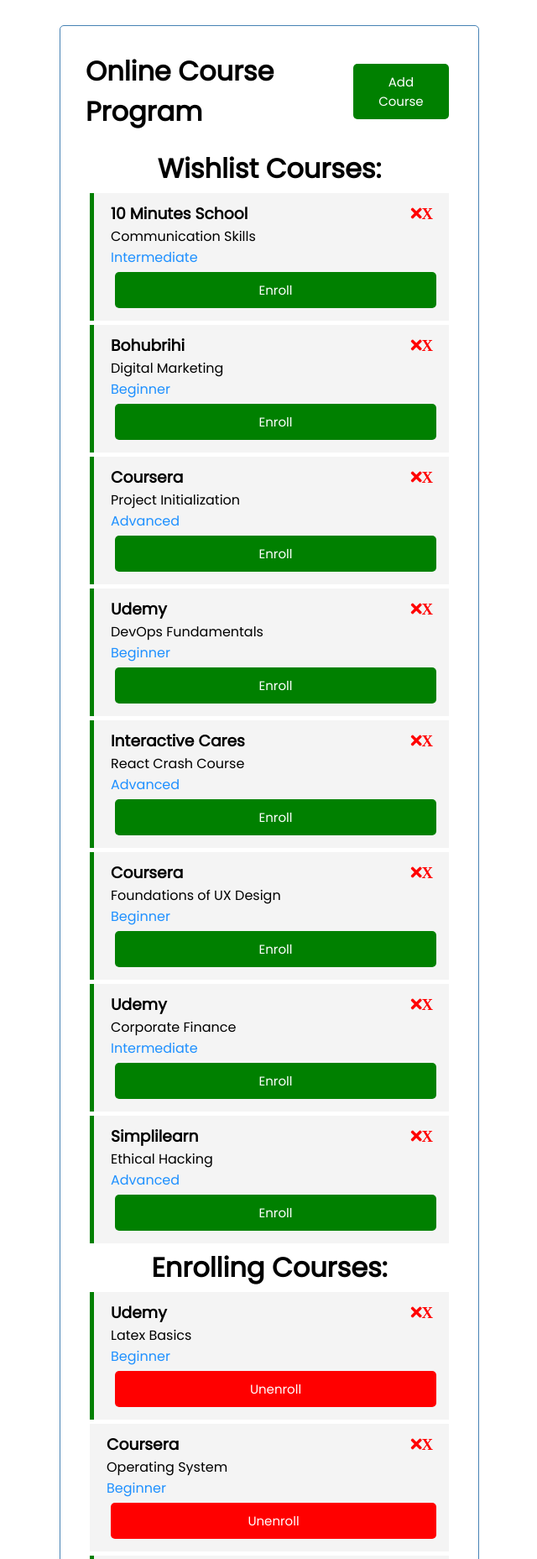
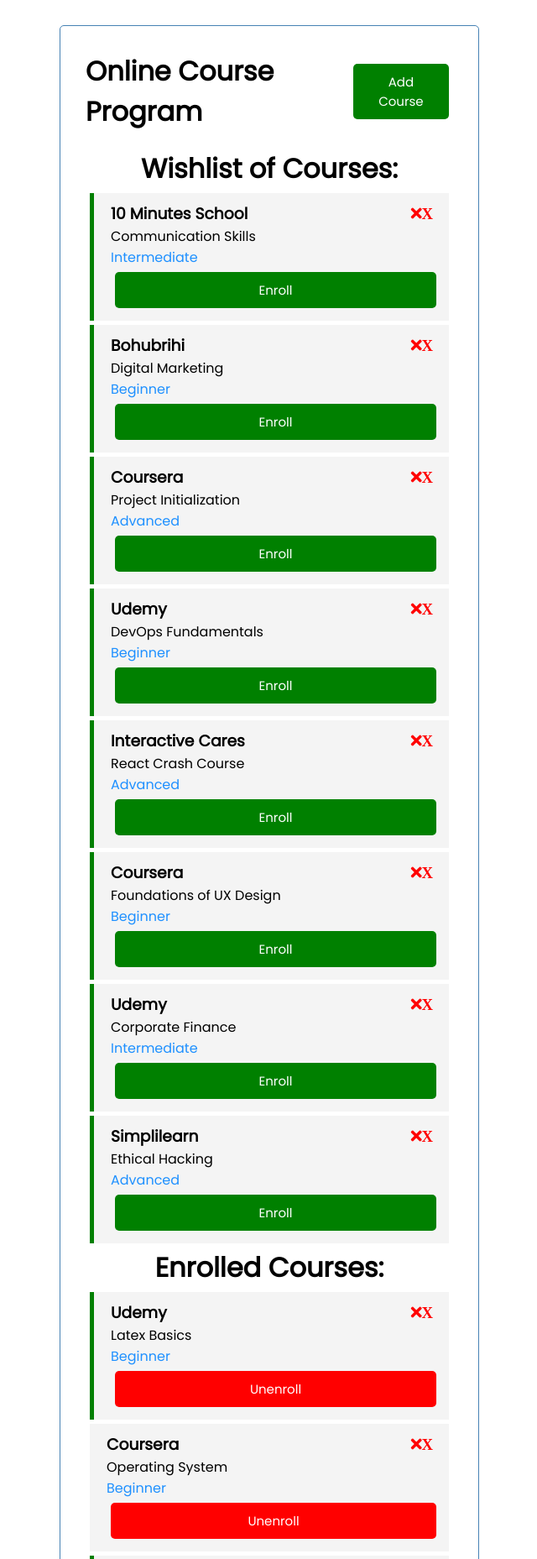
Before and after one commit to rakib3004/course-shopping, a Vue app: page / in a window 1280 px wide. Shown: the top 1857 px of the page at 84% size, without its empty margins (319-959 px from the left). Built offline with nearby package versions, Linux system fonts and the light colour scheme; a small style sheet from the web is missing.

Commit message:
complete 11th novermber task

```diff
--- a/src/components/ShowTasks.vue
+++ b/src/components/ShowTasks.vue
@@ -1,6 +1,6 @@
 <template>
 <header>
-    <h1 class="enroll-section">Enrolling Courses: </h1>
+    <h1 class="enroll-section">Enrolled Courses: </h1>
     <div :key="task.id" v-for="task in tasks">
     <div v-if="task.isEnrolled==true">
     <Task @toggle-reminder="$emit('toggle-reminder', task.id)" @enroll-task="$emit('enroll-task', task.id)" @delete-task="$emit('delete-task',
--- a/src/components/Tasks.vue
+++ b/src/components/Tasks.vue
@@ -1,6 +1,6 @@
 <template>
 <header>
-    <h1 class="enroll-section">Wishlist Courses: </h1>
+    <h1 class="enroll-section">Wishlist of Courses: </h1>
     <div :key="task.id" v-for="task in tasks">
       <div v-if="task.isEnrolled==false">
     <Task @toggle-reminder="$emit('toggle-reminder', task.id)" @enroll-task="$emit('enroll-task', task.id)" @delete-task="$emit('delete-task',
```
